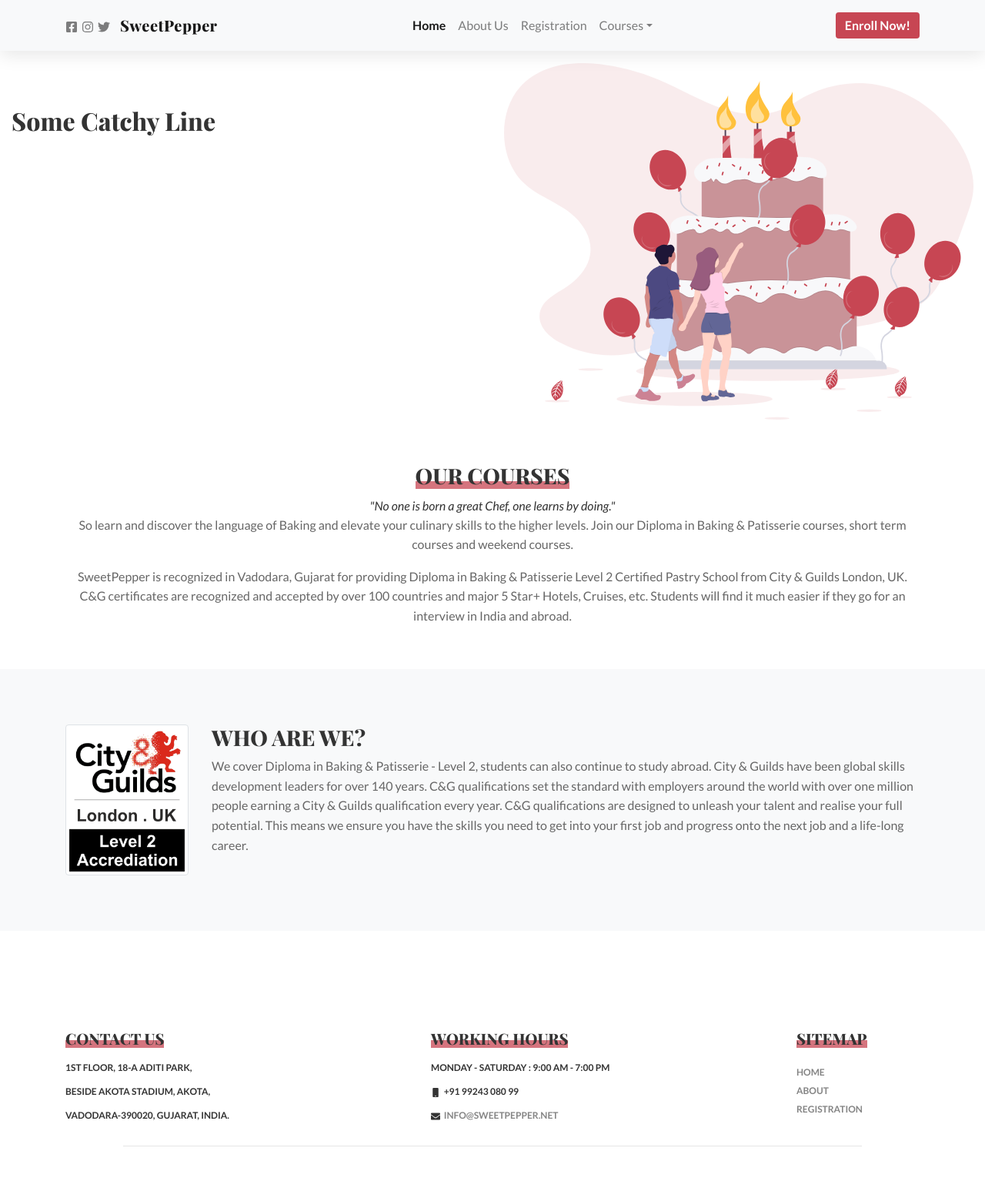
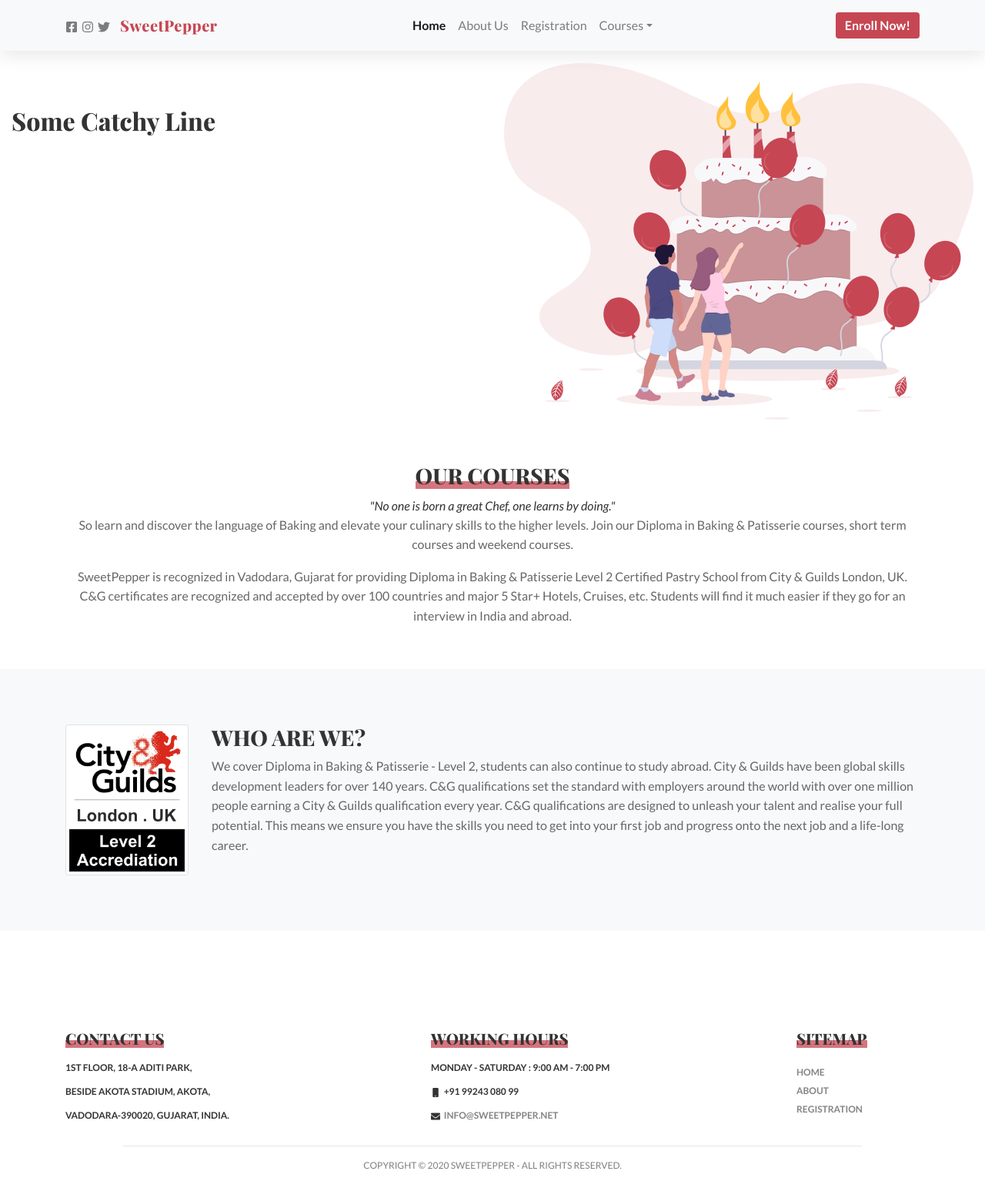
Before and after one commit to thevrajshah/SweetPepper, a Next.js app: page / in a window 1280 px wide. Shown: the top 1556 px of the page at 77% size. Built offline with nearby package versions, Linux system fonts and the light colour scheme.

Commit message:
weird colouring fixed

```diff
--- a/styles.scss
+++ b/styles.scss
@@ -111,10 +111,10 @@
   font-family: $serif;
   letter-spacing: 0.5px;
   // color: #333;
-  color: var(--accent);
+  color: var(--accent) !important;
   transition: 0.3s;
   &:hover {
-    color: #333;
+    color: #333 !important;
   }
 }
 a.dropdown-item {
@@ -193,7 +193,7 @@
     text-align: center;
     padding-bottom: 40px;
     background-color: var(--accent2);
-    color: rgba(255, 255, 255, 0.5);
+    color: rgba(0, 0, 0, 0.5);
     text-transform: uppercase;
     font-size: 12px;
   }
```
